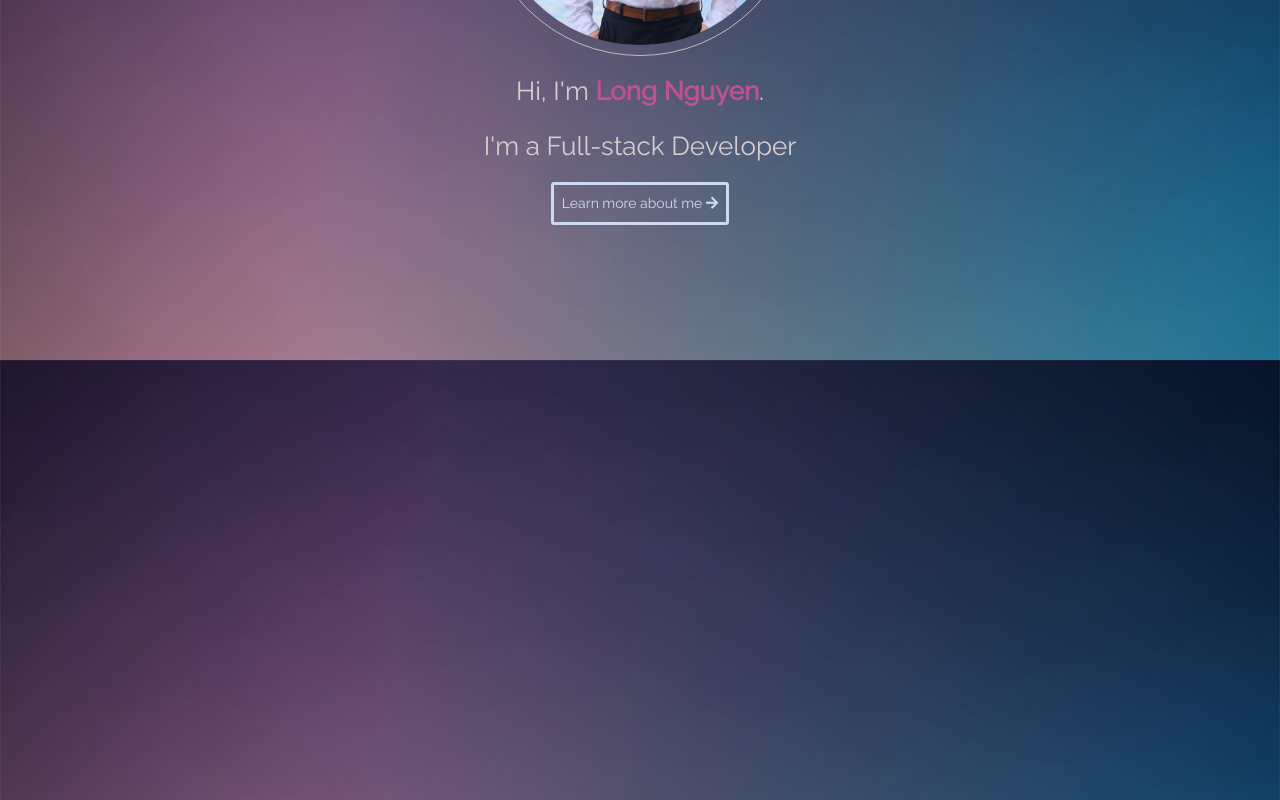
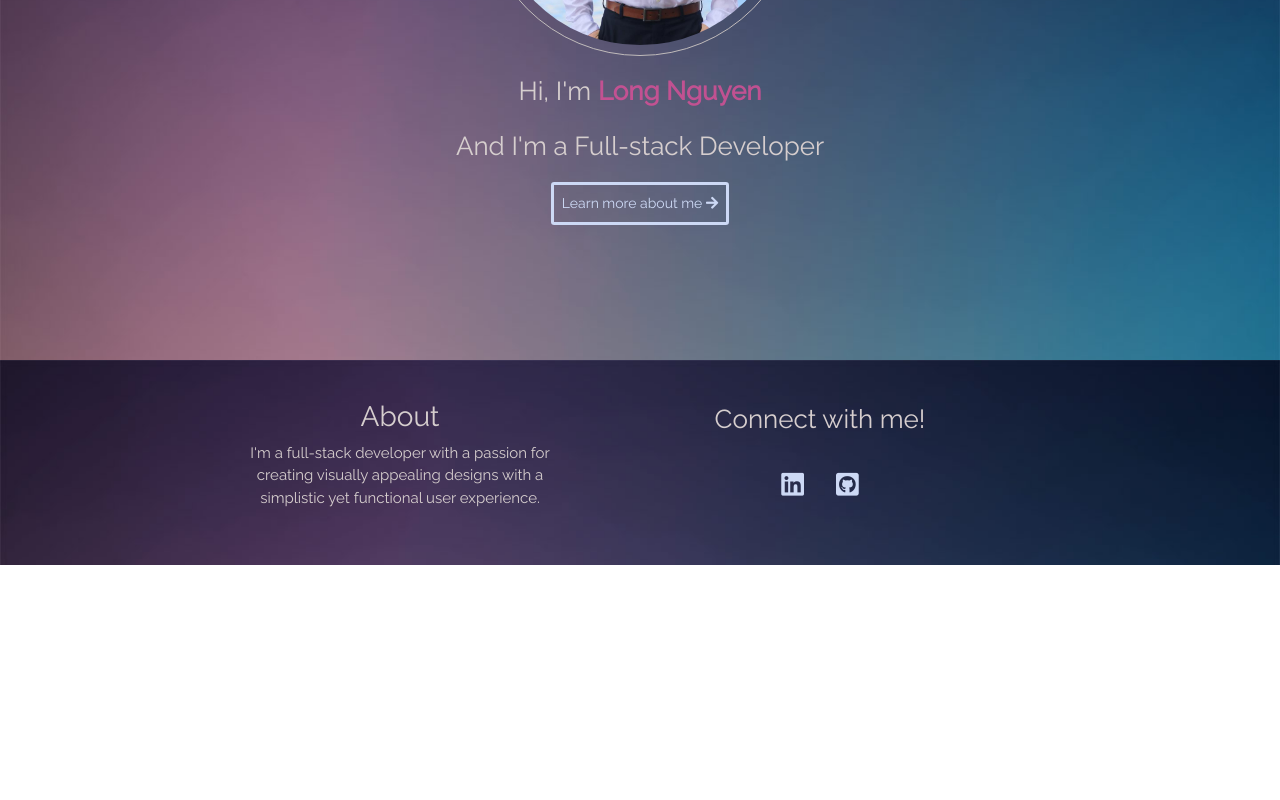
Before and after one commit to nguy4227/nguy4227.github.io, a React (Create React App) app: page / in a window 1280 px wide. Shown: the part 440-1240 px from the top of the page. After the commit the page ends 1005 px from the top, so only its background shows below. Built offline with nearby package versions, Linux system fonts and the light colour scheme.

Commit message:
add about

```diff
--- a/src/App.css
+++ b/src/App.css
@@ -49,14 +49,31 @@ body {
   background-size: cover;
 }
 
-.About {
+.aboutBt {
   border: solid;
   padding: 1vh;
 }
 
-.About:hover {
+.aboutBt:hover {
   color: #cdd9f5;
   transform: scale(1.025);
+}
+
+.aboutMe {
+  font-size: 15px;
+  position: relative;
+  width: 360px;
+  margin-right: 60px;
+  margin-top: 40px;
+  margin-bottom: 40px;
+}
+
+.contact {
+  position: relative;
+  width: 360px;
+  margin-right: 60px;
+  margin-top: 40px;
+  margin-bottom: 40px;
 }
 
 a {
--- a/src/App.js
+++ b/src/App.js
@@ -10,7 +10,7 @@ class App extends Component {
           <Header />
           <Body />
         </header>
-        <body className="App-header">
+        <body className="Projects">
         </body>
         <footer className="App-footer">
           <Footer />
--- a/src/components/main/index.js
+++ b/src/components/main/index.js
@@ -22,10 +22,10 @@ class Body extends React.Component {
 
         return (
             <div className='bod'>
-            <p>Hi, I'm <strong onMouseOver={() => this.setState({fade: true})} onMouseLeave={() => this.setState({fade: false})} className={nameFade}>Long Nguyen</strong>.</p>
-            <p>I'm a Full-stack Developer</p>
+            <p>Hi, I'm <strong onMouseOver={() => this.setState({fade: true})} onMouseLeave={() => this.setState({fade: false})} className={nameFade}>Long Nguyen</strong></p>
+            <p>And I'm a Full-stack Developer</p>
             <button
-                onMouseOver={() => this.setState({hover: true})} onMouseLeave={() => this.setState({hover: false})} className='About btn btn-outline-primary btn-sm'
+                onMouseOver={() => this.setState({hover: true})} onMouseLeave={() => this.setState({hover: false})} className='aboutBt btn btn-outline-primary btn-sm'
             >
                 Learn more about me <i className={icon}></i>
             </button>
@@ -34,18 +34,31 @@ class Body extends React.Component {
     }
 }
 
-const About = (props) => (
-    <div>
-
+const Projects = (props) => (
+    <div className='projects'>
+        <p></p>
     </div>
 )
 
 const Footer = (props) => (
     <div className='foot'>
-    <p>Connect with me!</p>
-    <a href="https://www.linkedin.com/in/long-nguyen-a3b6326a"><i className="fab fa-linkedin social"></i></a>
-    <a href="https://github.com/nguy4227"><i className="fab fa-github-square social"></i></a>
-    <a href=""><i className="fas fa-envelope-square social"></i></a>
+    <div class="container">
+        <div class="row">
+            <div class="aboutMe col-md">
+                <h3>About</h3>
+                    <p>
+                        I'm a full-stack developer with a passion for
+                        creating visually appealing designs with a simplistic
+                        yet functional user experience.
+                    </p>
+            </div>
+            <div class="contact col-md">
+                <p>Connect with me!</p>
+                <a href="https://www.linkedin.com/in/long-nguyen-a3b6326a"><i className="fab fa-linkedin social"></i></a>
+                <a href="https://github.com/nguy4227"><i className="fab fa-github-square social"></i></a>
+            </div>
+        </div>
+    </div>
     </div>
 )
 
```
